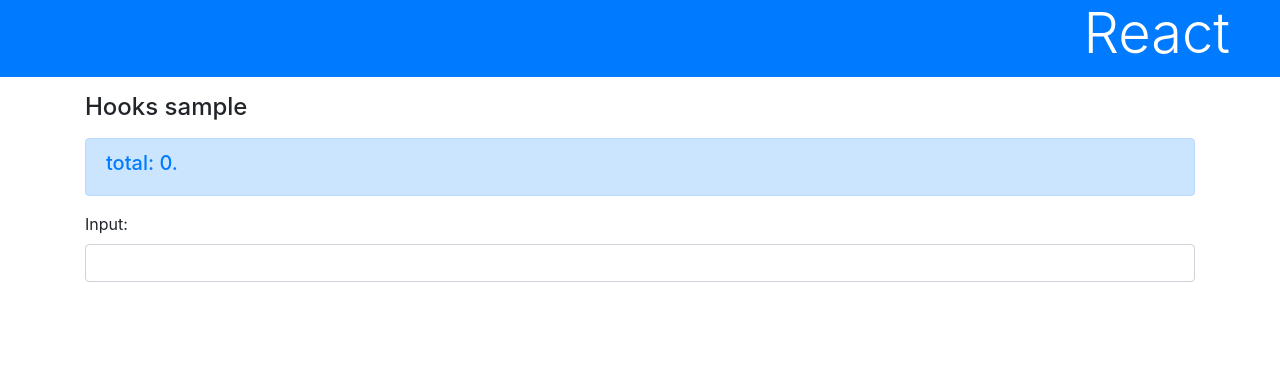
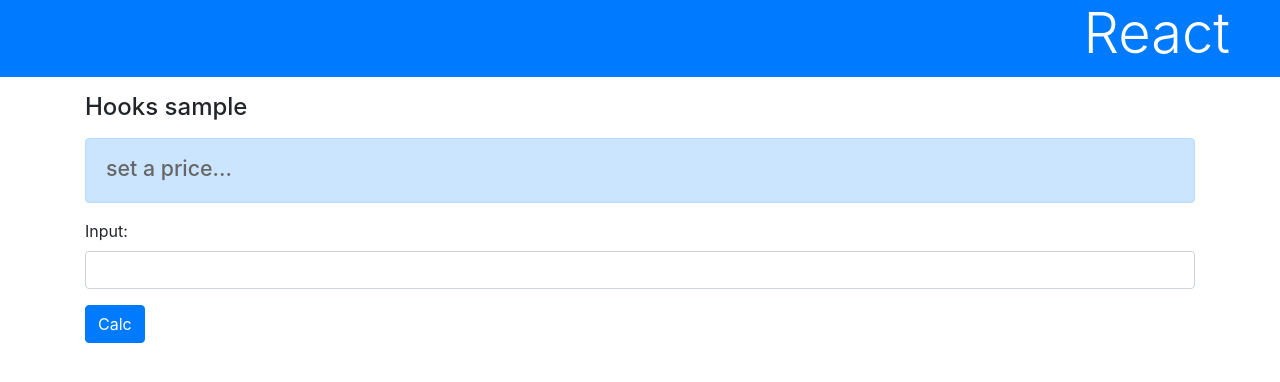
Before and after one commit to kanuu/sample-react, a React (Create React App) app in the folder app/: page / in a window 1280 px wide. Shown: the top 382 px of the page. Built offline with nearby package versions, Linux system fonts and the light colour scheme.

Commit message:
Use effect

```diff
--- a/app/src/App.js
+++ b/app/src/App.js
@@ -8,19 +8,29 @@
 }
 
 function App() {
-  const [val, setVal] = useState(0)
-  const [msg, setMsg] = useState('set a number...')
+  const [val, setVal] = useState(1000)
+  const [tax8, setTax8] = useState(0)
+  const [tax10, setTax10] = useState(0)
+  const [msg, setMsg] = useState(<p>set a price...</p>)
 
   const doChange = (event) => {
     setVal(event.target.value)
   }
 
+  const doAction = () => {
+    let res = <div>
+      <p>軽減税率(8%) ： {tax8} 円</p>
+      <p>通常税率(10%)： {tax10} 円</p>
+    </div>
+    setMsg(res)
+  }
+
   useEffect(() => {
-    let total = 0
-    for (let i = 0;i <= val;i++) {
-      total += i
-    }
-    setMsg("total: " + total + ".")
+    setTax8(Math.floor(val * 1.08))
+  })
+
+  useEffect(() => {
+    setTax10(Math.floor(val * 1.1))
   })
 
   return (
@@ -34,6 +44,8 @@
           <input type="number" className="form-control"
               onChange={doChange} />
         </div>
+        <button className="btn btn-primary"
+            onClick={doAction}>Calc</button>
       </div>
     </div>
   )
```
